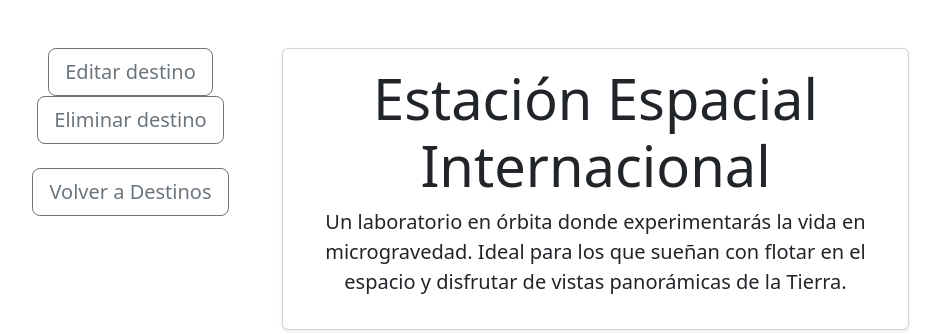
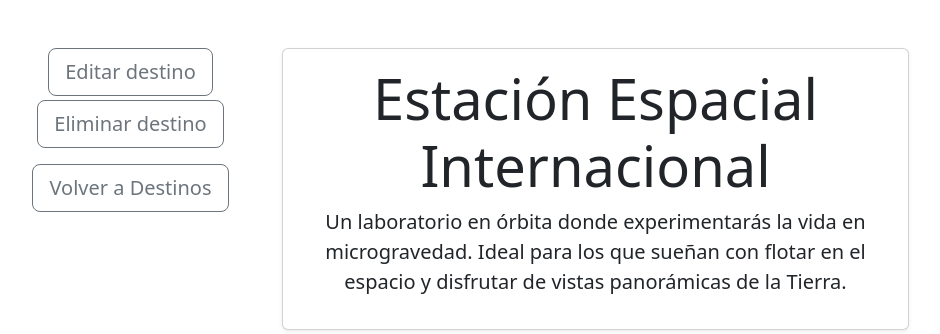
Before and after one commit to Marck0005/practica_django, a Django app: page /destination/3 in a window 1280 px wide. Shown: the part 126-460 px from the top of the page, without its empty margins (91-1031 px from the left). Run offline with Django 5.2, Linux system fonts and the light colour scheme; data comes from the database, SQL or seed files in the repository; data that the repository does not hold is empty; parts of the project's set-up code (start-up, migrations or seed data) failed here and were passed over.

Commit message:
[ADD] improved visuals

```diff
--- a/relecloud/templates/cruise_detail.html
+++ b/relecloud/templates/cruise_detail.html
@@ -9,7 +9,9 @@
         <li class="list-group-item"><strong>Fecha de Inicio:</strong> {{ cruise.start_date }}</li>
         <li class="list-group-item"><strong>Duración:</strong> {{ cruise.duration }} días</li>
         <li class="list-group-item"><strong>Fecha de Finalización:</strong> {{ cruise.end_date }}</li>
-        <li class="list-group-item"><strong>Destino:</strong> {{ cruise.destination }}</li>
+        <li class="list-group-item"><strong>Destino:</strong>     <a href="{% url 'destination_detail' cruise.destination.id %}" class="text-decoration-none">
+            {{ cruise.destination.name }}
+        </a></li>
     </ul>
     <a href="{% url 'cruises' %}" class="btn btn-secondary mt-3">Volver a la lista de cruceros</a>
 </div>
--- a/relecloud/templates/destination_detail.html
+++ b/relecloud/templates/destination_detail.html
@@ -7,8 +7,8 @@
     <div class="row">
         <div class="col-md-3 text-center">
             <a href="/destination/{{ destination.id }}/update" class="btn btn-outline-secondary btn-lg">Editar destino</a>
-            <a href="/destination/{{ destination.id }}/delete" class="btn btn-outline-secondary btn-lg">Eliminar destino</a>
-            <a href="/destinations" class="btn btn-outline-secondary btn-lg mt-4">Volver a Destinos</a>
+            <a href="/destination/{{ destination.id }}/delete" class=" mt-1 btn btn-outline-secondary btn-lg">Eliminar destino</a>
+            <a href="/destinations" class=" mt-3 btn btn-outline-secondary btn-lg">Volver a Destinos</a>
         </div>
         <div class="col-md-7">
             <div class="card mb-4 shadow-sm">
--- a/relecloud/templates/destinations.html
+++ b/relecloud/templates/destinations.html
@@ -18,7 +18,7 @@
                     <a href="{% url 'destination_detail' destination.id %}" class="text-decoration-none" style="color: black;">
                     <div class="card-body">
                         <h3 class="text-center card-title">{{ destination.name }}</h3>
-                        <p class="card-text">{{ destination.description }}</p>
+                        <p class=" text-center card-text">{{ destination.description }}</p>
                     </div>
                 </a>
                 </div>
```
